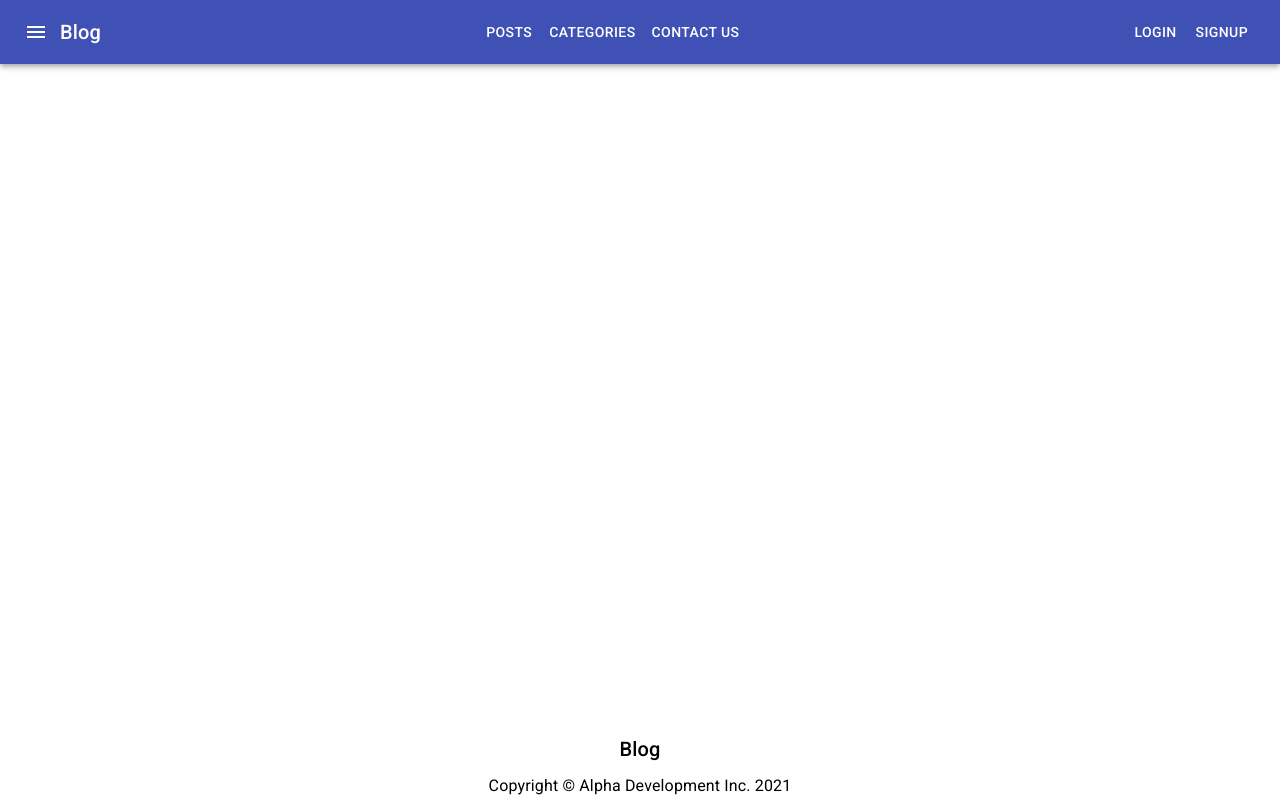
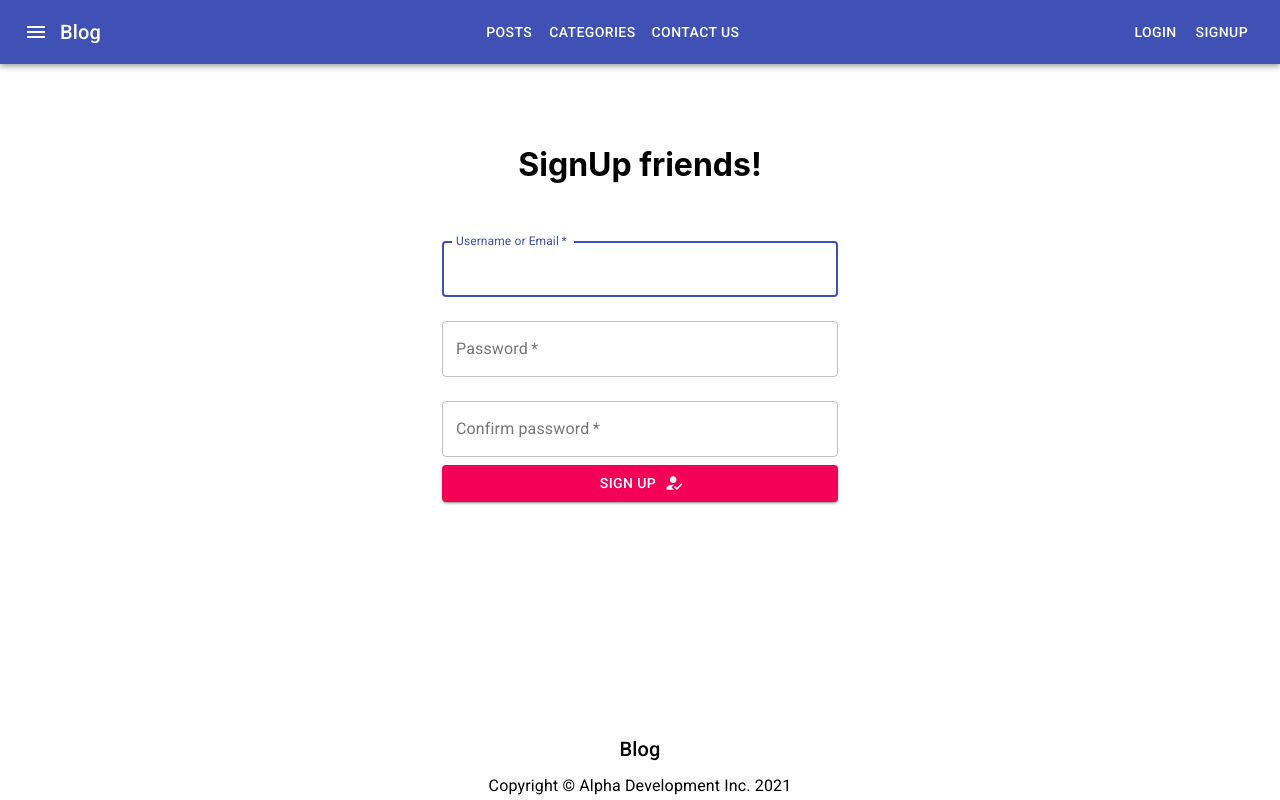
Before and after one commit to suvaanshkumar/MeanStack_Project, a React (Create React App) app: page /signup in a window 1280 px wide. Built offline with nearby package versions, Linux system fonts and the light colour scheme.

Commit message:
login and signup pages

```diff
--- a/src/App.js
+++ b/src/App.js
@@ -5,6 +5,8 @@ import Home from './components/Home';
 import Footer from './components/Footer';
 import CreatePostForm from './components/posts/CreatePostForm';
 import Posts from './components/posts/Posts';
+import Login from './components/authorization/Login/Login';
+import Signup from './components/authorization/Signup/Signup';
 
 function App() {
 
@@ -13,9 +15,11 @@ function App() {
       <Header/>
       <div className="content">
         <Switch>
-          <Route path="/" exact component={Home}/>
+          <Route path="/" exact component={Login}/>
           <Route path="/posts" component={Posts}/>
           <Route path="/createPost" component={CreatePostForm}/>
+          <Route path="/home" component={Home}/>
+          <Route path="/signup" component={Signup}/>
         </Switch>
 
       </div>
--- a/src/components/Header.js
+++ b/src/components/Header.js
@@ -22,8 +22,8 @@ const Header = (props) => {
                     <Button color="inherit">Contact Us</Button>
 
                     <span className="spacer"/>
-                    <Button color="inherit">Login</Button>
-                    <Button color="inherit">Signup</Button>
+                    <Button color="inherit" href="/">Login</Button>
+                    <Button color="inherit" href="/signup">Signup</Button>
                 </Toolbar>
             </AppBar>
         </div>
--- /dev/null
+++ b/src/components/authorization/Login/Login.css
@@ -0,0 +1,11 @@
+.headContainer{
+    margin-top: 15%;
+    display: flex;
+    flex-direction: column;
+    align-items: center;
+}
+
+.formLogin{
+    width: 100%;
+    margin-top: 5%;
+}
--- /dev/null
+++ b/src/components/authorization/Login/Login.js
@@ -0,0 +1,55 @@
+import React from 'react';
+import { Button, Container, TextField } from '@material-ui/core';
+import { SendOutlined } from '@material-ui/icons';
+import './Login.css';
+
+const Login = () => {
+    return (
+        <Container component="main" maxWidth="xs">
+            <div className="headContainer">
+                <h1>LogIn friends!</h1>
+                <form className="formLogin">
+                    <TextField
+                        variant="outlined"
+                        margin="normal"
+                        required
+                        fullWidth
+                        id="loginUsername"
+                        label="Username or Email"
+                        name="loginUsername"
+                        autoComplete="email"
+                        autoFocus
+                    />
+
+                    <TextField
+                        variant="outlined"
+                        margin="normal"
+                        required
+                        fullWidth
+                        id="loginPassword"
+                        label="Password"
+                        name="loginPassword"
+                        autoComplete="password"
+                    />
+                    <Button
+                    type="Submit"
+                    margin="normal"
+                    fullWidth
+                    variant="contained"
+                    color="secondary"
+                    endIcon={<SendOutlined/>}
+                    // onClick={(props)=>{
+                    //     if(props.loginUsername == "Igor"){
+                    //        this.props.history.push('/home/');
+                    //     }
+                    // }}
+                    >Log In </Button>
+
+                </form>
+            </div>
+        </Container>
+    );
+};
+
+
+export default Login;
--- /dev/null
+++ b/src/components/authorization/Signup/Signup.js
@@ -0,0 +1,64 @@
+import { Container, TextField, Button } from '@material-ui/core';
+import { HowToReg } from '@material-ui/icons';
+import React from 'react';
+
+const Signup = () => {
+    return (
+        <Container component="main" maxWidth="xs">
+            <div className="headContainer">
+                <h1>SignUp friends!</h1>
+                <form className="formLogin">
+                    <TextField
+                        variant="outlined"
+                        margin="normal"
+                        required
+                        fullWidth
+                        id="signUpUsername"
+                        label="Username or Email"
+                        name="signUpUsername"
+                        autoComplete="email"
+                        autoFocus
+                    />
+
+                    <TextField
+                        variant="outlined"
+                        margin="normal"
+                        required
+                        fullWidth
+                        id="signUpPassword"
+                        label="Password"
+                        name="signUpPassword"
+                        autoComplete="password"
+                    />
+
+                    <TextField
+                        variant="outlined"
+                        margin="normal"
+                        required
+                        fullWidth
+                        id="signUpConfirmPassword"
+                        label="Confirm password"
+                        name="signUpConfirmPassword"
+                        autoComplete="confirm-password"
+                    />
+                    <Button
+                        type="Submit"
+                        margin="normal"
+                        fullWidth
+                        variant="contained"
+                        color="secondary"
+                        endIcon={<HowToReg />}
+                    // onClick={(props)=>{
+                    //     if(props.loginUsername == "Igor"){
+                    //        this.props.history.push('/home/');
+                    //     }
+                    // }}
+                    >Sign Up </Button>
+
+                </form>
+            </div>
+        </Container>
+    );
+};
+
+export default Signup;
```
Also changed, not shown: 1 other file (tests, documents, lock files or other folders).
